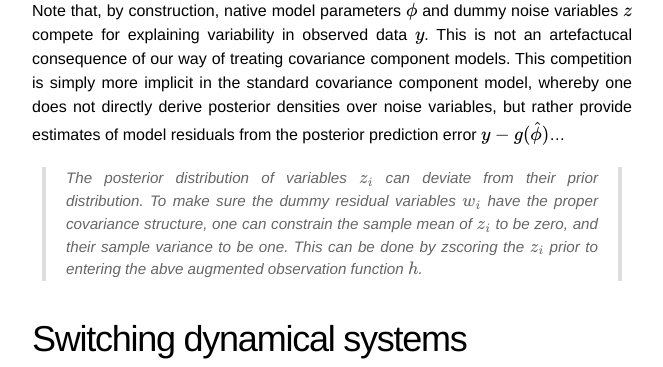
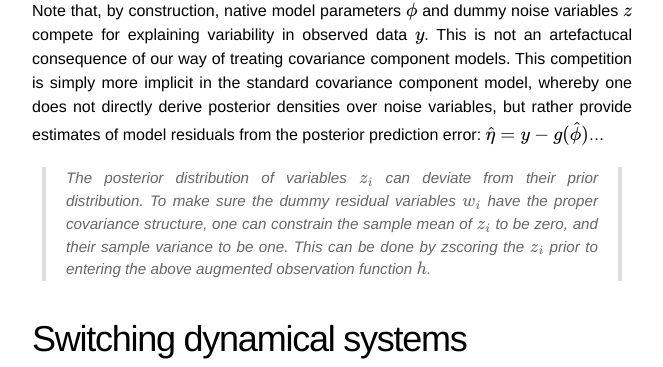
Before and after one commit to MBB-team/VBA-toolbox, a Jekyll site: the page built from _wiki/generativeModels.md, in a window 1280 px wide and 900 px high, scrolled down 6112 px. Shown: the part 234-601 px from the top of the window, without its empty margins (308-971 px from the left). Built offline with Jekyll 4.4.1, drawn with Linux system fonts in a browser that asks for light colours; nearby versions of some CDN libraries; formulas are drawn with MathJax 3; some of the changed text lies outside the part shown.

Commit message:
Update generativeModels.md

```diff
--- a/_wiki/generativeModels.md
+++ b/_wiki/generativeModels.md
@@ -139,9 +139,9 @@ Setting i.i.d. normal priors on dummy variables $$z$$ would then emulate covaria
 
 > If the covariance components reduce to channel-specific variances, then one can use VBA's ["multi-source" inversion]({{ site.baseurl }}/wiki/Multisources) as a simple and elegant shortcut!
 
-Note that, by construction, native model parameters $$\phi$$ and dummy noise variables $$z$$ compete for explaining variability in observed data $$y$$. This is not an artefactucal consequence of our way of treating covariance component models. This competition is simply more implicit in the standard covariance component model, whereby one does not directly derive posterior densities over noise variables, but rather provide estimates of model residuals from the posterior prediction error $$y-g(\hat{\phi})$$...
+Note that, by construction, native model parameters $$\phi$$ and dummy noise variables $$z$$ compete for explaining variability in observed data $$y$$. This is not an artefactucal consequence of our way of treating covariance component models. This competition is simply more implicit in the standard covariance component model, whereby one does not directly derive posterior densities over noise variables, but rather provide estimates of model residuals from the posterior prediction error: $$\hat{\eta} = y-g(\hat{\phi})$$...
 
-> The posterior distribution of variables $$z_i$$ can deviate from their prior distribution. To make sure the dummy residual variables $$w_i$$ have the proper covariance structure, one can constrain the sample mean of $$z_i$$ to be zero, and their sample variance to be one. This can be done by zscoring the $$z_i$$ prior to entering the abve augmented observation function $$h$$.
+> The posterior distribution of variables $$z_i$$ can deviate from their prior distribution. To make sure the dummy residual variables $$w_i$$ have the proper covariance structure, one can constrain the sample mean of $$z_i$$ to be zero, and their sample variance to be one. This can be done by zscoring the $$z_i$$ prior to entering the above augmented observation function $$h$$.
 
 
 
```
Also changed, not shown: other parts of _wiki/generativeModels.md (+2 -2 lines).
